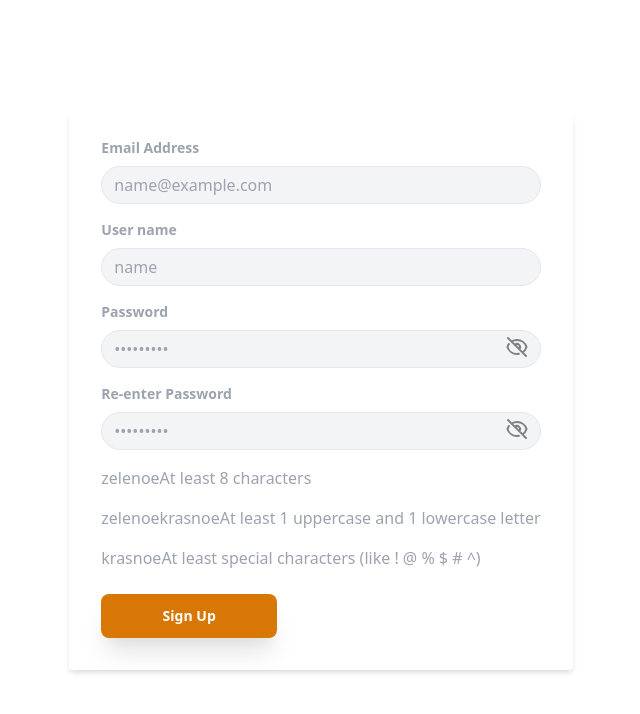
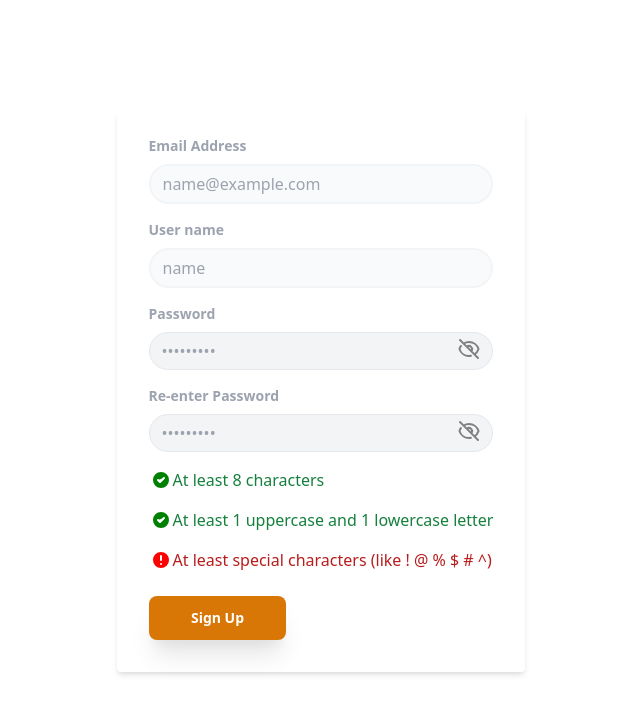
Before and after one commit to JulieJud/ukol-forma, a React (Create React App) app: page / in a window 1280 px wide. Both pictures are taken after typing "name@example.com", "Sample", "Sample123", "Sample123" into the empty fields and a click on the button "Sign Up". Shown: the top 714 px of the page, without its empty margins (319-959 px from the left). Built offline with nearby package versions, Linux system fonts and the light colour scheme.

Commit message:
add list

```diff
--- a/src/App.js
+++ b/src/App.js
@@ -30,13 +30,14 @@ const Signup = () => {
             Email Address
           </label>
           <input
+            disabled={inputs.password2 && true}
             type="email"
             name="email"
             autoComplete="off"
             onChange={handleInputChange}
             value={inputs.email}
             required
-            className="  border bg-gray-100 border-gray-200 hover:border-blue  focus:border-blue focus:bg-white  disabled:border-gray-50 disabled:bg-gray-50 disabled:cursor-auto rounded-full w-full py-2 px-3 text-gray-400 leading-tight "
+            className="  border-2 bg-gray-100 border-gray-200 hover:border-blue  focus:border-blue focus:bg-white  focus:outline-none disabled:border-1 disabled:border-gray-100 disabled:bg-gray-50  disabled:cursor-auto rounded-full w-full py-2 px-3 text-gray-400 leading-tight "
           />
         </div>
         <div className="mb-4">
@@ -44,13 +45,14 @@ const Signup = () => {
             User name
           </label>
           <input
+            disabled={inputs.password2 && true}
             type="text"
             name="name"
             onChange={handleInputChange}
             value={inputs.name}
             maxLength={12}
             required
-            className="  border bg-gray-100 border-gray-200 hover:border-blue  focus:border-blue focus:bg-white  disabled:border-gray-50 disabled:bg-gray-50 disabled:cursor-auto rounded-full w-full py-2 px-3 text-gray-400 leading-tight "
+            className="  border-2 bg-gray-100 border-gray-200 hover:border-blue  focus:border-blue focus:bg-white  focus:outline-none disabled:border-1 disabled:border-gray-100 disabled:bg-gray-50  disabled:cursor-auto rounded-full w-full py-2 px-3 text-gray-400 leading-tight "
           />
         </div>
 
@@ -174,8 +176,9 @@ const Signup = () => {
         </div>
         <div className="mb-6">
           <ul>
-            <li className="mb-4 flex text-gray-400 ">
+            <li className="mb-4 flex ">
               {!inputs.password1 && (
+                <span className="text-gray-400 flex">
                   <svg
                     xmlns="http://www.w3.org/2000/svg"
                     className="h-6 w-6 mr-4"
@@ -190,22 +193,56 @@ const Signup = () => {
                       d="M15 12H9m12 0a9 9 0 11-18 0 9 9 0 0118 0z"
                     />
                   </svg>
+                  At least 8 characters
+                </span>
               )}
               {inputs.password1 && validLength ? (
-                <span>zelenoe</span>
+                <span className="text-green flex">
+                  <svg
+                    xmlns="http://www.w3.org/2000/svg"
+                    class="h-6 w-6"
+                    fill="green"
+                    viewBox="0 0 24 24"
+                    stroke="white"
+                  >
+                    <path
+                      stroke-linecap="round"
+                      stroke-linejoin="round"
+                      stroke-width="2"
+                      d="M9 12l2 2 4-4m6 2a9 9 0 11-18 0 9 9 0 0118 0z"
+                    />
+                  </svg>
+                  At least 8 characters
+                </span>
               ) : (
                 <span></span>
               )}
               {inputs.password1 && !validLength ? (
-                <span>krasnoe</span>
+                <span className="text-red flex">
+                  <svg
+                    xmlns="http://www.w3.org/2000/svg"
+                    class="h-6 w-6"
+                    fill="red"
+                    viewBox="0 0 24 24"
+                    stroke="white"
+                  >
+                    <path
+                      stroke-linecap="round"
+                      stroke-linejoin="round"
+                      stroke-width="2"
+                      d="M12 8v4m0 4h.01M21 12a9 9 0 11-18 0 9 9 0 0118 0z"
+                    />
+                  </svg>
+                  At least 8 characters
+                </span>
               ) : (
                 <span></span>
               )}
-              At least 8 characters
             </li>
 
-            <li className="mb-4 flex text-gray-400 ">
+            <li className="mb-4 flex ">
               {!inputs.password1 && (
+                <span className="flex text-gray-400 ">
                   <svg
                     xmlns="http://www.w3.org/2000/svg"
                     className="h-6 w-6 mr-4"
@@ -220,22 +257,58 @@ const Signup = () => {
                       d="M15 12H9m12 0a9 9 0 11-18 0 9 9 0 0118 0z"
                     />
                   </svg>
+                  At least 1 uppercase and 1 lowercase letter
+                </span>
               )}
               {inputs.password1 && upperCase && lowerCase ? (
-                <span>zelenoe</span>
+                <span className="flex text-green ">
+                  {" "}
+                  <svg
+                    xmlns="http://www.w3.org/2000/svg"
+                    class="h-6 w-6"
+                    fill="green"
+                    viewBox="0 0 24 24"
+                    stroke="white"
+                  >
+                    <path
+                      stroke-linecap="round"
+                      stroke-linejoin="round"
+                      stroke-width="2"
+                      d="M9 12l2 2 4-4m6 2a9 9 0 11-18 0 9 9 0 0118 0z"
+                    />
+                  </svg>
+                  At least 1 uppercase and 1 lowercase letter
+                </span>
               ) : (
                 <span></span>
               )}
-              {inputs.password1 || (upperCase && !lowerCase) ? (
-                <span>krasnoe</span>
+              {inputs.password1 && (!upperCase || !lowerCase) ? (
+                <span className="flex text-red ">
+                  <svg
+                    xmlns="http://www.w3.org/2000/svg"
+                    class="h-6 w-6"
+                    fill="red"
+                    viewBox="0 0 24 24"
+                    stroke="white"
+                  >
+                    <path
+                      stroke-linecap="round"
+                      stroke-linejoin="round"
+                      stroke-width="2"
+                      d="M12 8v4m0 4h.01M21 12a9 9 0 11-18 0 9 9 0 0118 0z"
+                    />
+                  </svg>
+                  At least 1 uppercase and 1 lowercase letter
+                </span>
               ) : (
                 <span></span>
               )}
-              At least 1 uppercase and 1 lowercase letter
             </li>
 
-            <li className="mb-4 flex text-gray-400 ">
+            <li className="mb-4 flex ">
               {!inputs.password1 && (
+                <span className="flex text-gray-400 ">
+                  {" "}
                   <svg
                     xmlns="http://www.w3.org/2000/svg"
                     className="h-6 w-6 mr-4"
@@ -250,18 +323,51 @@ const Signup = () => {
                       d="M15 12H9m12 0a9 9 0 11-18 0 9 9 0 0118 0z"
                     />
                   </svg>
+                  At least special characters (like ! @ % $ # ^)
+                </span>
               )}
               {inputs.password1 && specialChar ? (
-                <span>zelenoe</span>
+                <span className="flex text-green ">
+                  <svg
+                    xmlns="http://www.w3.org/2000/svg"
+                    class="h-6 w-6"
+                    fill="green"
+                    viewBox="0 0 24 24"
+                    stroke="white"
+                  >
+                    <path
+                      stroke-linecap="round"
+                      stroke-linejoin="round"
+                      stroke-width="2"
+                      d="M9 12l2 2 4-4m6 2a9 9 0 11-18 0 9 9 0 0118 0z"
+                    />
+                  </svg>{" "}
+                  At least special characters (like ! @ % $ # ^)
+                </span>
               ) : (
                 <span></span>
               )}
               {inputs.password1 && !specialChar ? (
-                <span>krasnoe</span>
+                <span className="flex text-red ">
+                  <svg
+                    xmlns="http://www.w3.org/2000/svg"
+                    class="h-6 w-6"
+                    fill="red"
+                    viewBox="0 0 24 24"
+                    stroke="white"
+                  >
+                    <path
+                      stroke-linecap="round"
+                      stroke-linejoin="round"
+                      stroke-width="2"
+                      d="M12 8v4m0 4h.01M21 12a9 9 0 11-18 0 9 9 0 0118 0z"
+                    />
+                  </svg>{" "}
+                  At least special characters (like ! @ % $ # ^)
+                </span>
               ) : (
                 <span></span>
               )}
-              At least special characters (like ! @ % $ # ^)
             </li>
           </ul>
         </div>
--- a/tailwind.config.js
+++ b/tailwind.config.js
@@ -6,6 +6,8 @@ module.exports = {
       current: "currentColor",
       white: "#ffffff",
       blue: "#bfdbfe",
+      green: "#15803d",
+      red: "#b91c1c",
       orange: {
         400: "#fb923c",
         100: "#ffedd5",
@@ -25,6 +27,7 @@ module.exports = {
   },
   variants: {
     extend: {
+      borderColor: ["responsive", "hover", "focus", "active", "disabled"],
       backgroundColor: ["responsive", "hover", "focus", "active", "disabled"],
       cursor: ["disabled"],
       pointerEvents: ["disabled"],
```
Lines whose indentation alone changed are shown as unchanged.
